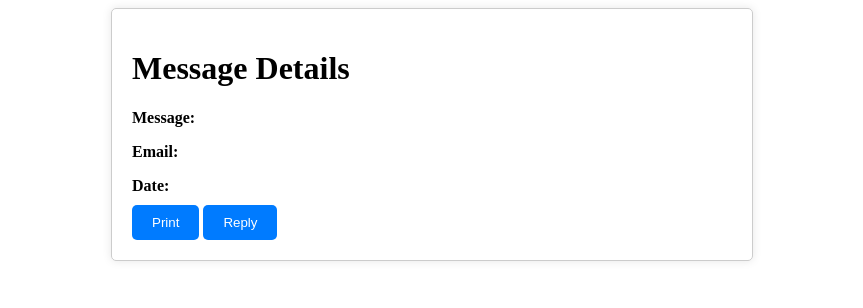
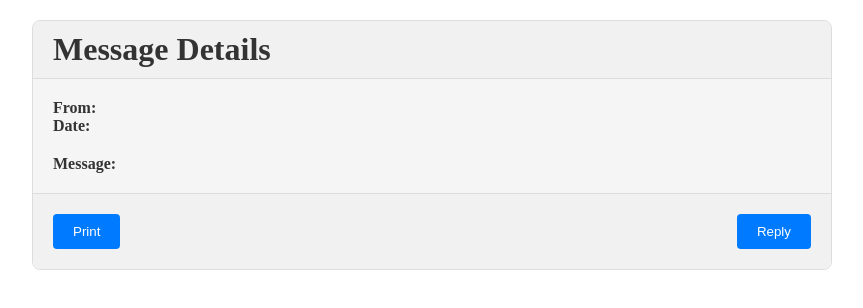
Before and after one commit to aliveevie/galaxy_projects, a website: page public/views/message.html in a window 1280 px wide. Shown: the whole page, without its empty margins (208-1071 px from the left). Drawn offline with Linux system fonts and the light colour scheme; no server answers.

Commit message:
Update files

```diff
--- a/public/scripts/getmsg.js
+++ b/public/scripts/getmsg.js
@@ -46,6 +46,3 @@ const urlParams = new URLSearchParams(window.location.search);
             const formattedDate = new Intl.DateTimeFormat('en-GB', options).format(date);
             return formattedDate.replace(String(day), formattedDay);
         }
-
-        const dateStr = "2024-04-05T13:09:39.710Z";
-        console.log(formatDate(dateStr)); // Output: "5th April, 2024"
--- a/public/styles/message.css
+++ b/public/styles/message.css
@@ -1,27 +1,68 @@
+* {
+    margin: 0;
+    padding: 0;
+    box-sizing: border-box;
+}
+
+/* Container styles */
 .message-container {
-    max-width: 600px;
-    margin: 0 auto;
+    max-width: 800px;
+    margin: 20px auto;
+    border: 1px solid #ddd;
+    border-radius: 8px;
+    overflow: hidden;
+}
+
+/* Header styles */
+.header {
+    background-color: #f1f1f1;
+    padding: 10px 20px;
+    border-bottom: 1px solid #ddd;
+    display: flex;
+    align-items: center;
+}
+
+.header h1 {
+    margin-right: auto;
+    color: #333;
+}
+
+/* Message content styles */
+.message-content {
     padding: 20px;
-    border: 1px solid #ccc;
-    border-radius: 5px;
-    box-shadow: 0 0 10px rgba(0, 0, 0, 0.1);
+    background-color: whitesmoke;
 }
 
 .message-info {
-    margin-top: 20px;
+    margin-bottom: 20px;
+    color: #666;
 }
 
-.message-info p {
-    margin-bottom: 10px;
+.message-info p strong {
+    font-weight: bold;
+    color: #333;
+}
+
+.message {
+    color: #333;
 }
 
 /* Button styles */
+.btn-container {
+    padding: 20px;
+    display: flex;
+    justify-content: space-between;
+    align-items: center;
+    background-color: #f1f1f1;
+    border-top: 1px solid #ddd;
+}
+
 .btn {
     padding: 10px 20px;
     background-color: #007bff;
     color: #fff;
     border: none;
-    border-radius: 5px;
+    border-radius: 4px;
     cursor: pointer;
     transition: background-color 0.3s ease;
 }
--- a/public/views/message.html
+++ b/public/views/message.html
@@ -8,13 +8,20 @@
 </head>
 <body>
     <div class="message-container">
-        <h1>Message Details</h1>
-        <div class="message-info">
-            <p><strong>Message:</strong> <span id="message"></span></p>
-            <p><strong>Email:</strong> <span id="email"></span></p>
-            <p><strong>Date:</strong> <span id="date"></span></p>
+        <div class="header">
+            <h1>Message Details</h1>
         </div>
-        <div class="buttons">
+        <div class="message-content">
+            <div class="message-info">
+                <p><strong>From:</strong> <span id="email"></span></p>
+                <p><strong>Date:</strong> <span id="date"></span></p>
+            </div>
+            <div class="message">
+                <p><strong>Message:</strong></p>
+                <p id="message"></p>
+            </div>
+        </div>
+        <div class="btn-container">
             <button class="btn" onclick="printMessage()">Print</button>
             <button class="btn" onclick="replyMessage()">Reply</button>
         </div>
```
